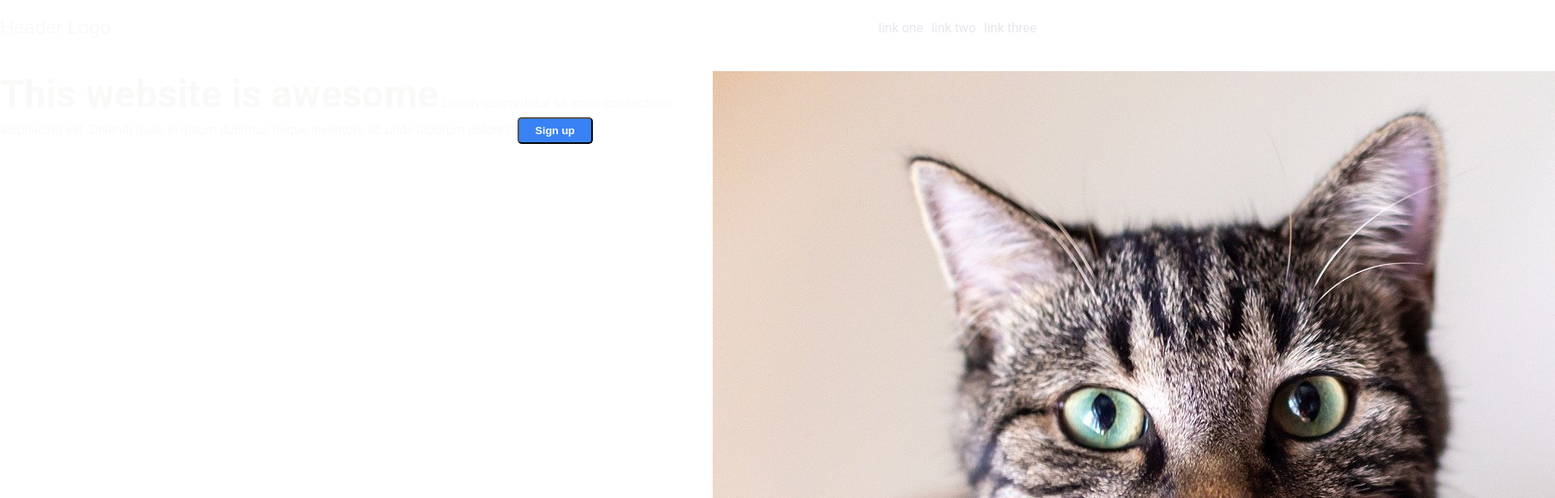
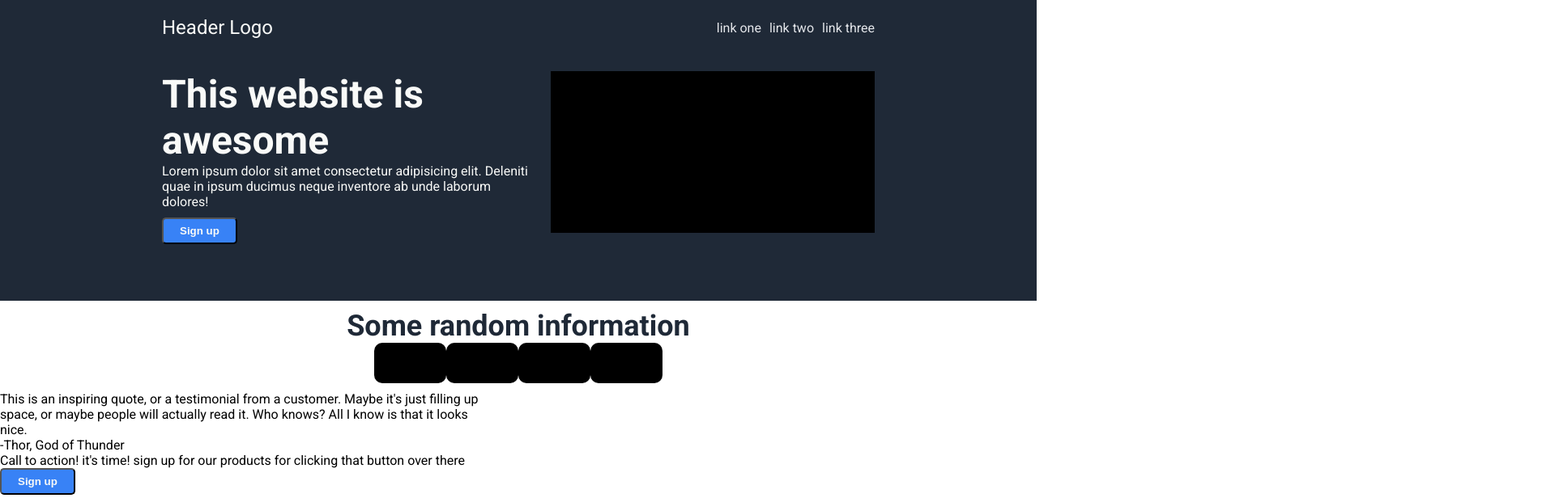
Before and after one commit to ghanishtpareek/landing_page, a plain HTML site: page index.html in a window 1280 px wide. Shown: the top 616 px of the page at 81% size, 1920 px wide, since content can reach past the window. Drawn offline with Linux system fonts and the light colour scheme.

Commit message:
added testimonial section and sign up reminder section

```diff
--- a/index.html
+++ b/index.html
@@ -5,8 +5,13 @@
     <meta name="viewport" content="width=device-width, initial-scale=1.0">
     <title>Homepage</title>
     <link rel="stylesheet" href="./style.css">
+    <style>
+        @import url('https://fonts.googleapis.com/css2?family=Roboto:ital,wght@0,100;0,300;0,400;0,500;0,700;0,900;1,100;1,300;1,400;1,500;1,700;1,900&display=swap');
+        </style>
 </head>
+
 <body>
+    <div class="upper">
         <div class="header">
             <span class="header logo">Header Logo</span>
             <ul class="header links">
@@ -15,16 +20,48 @@
                 <li>link three</li>
             </ul>
         </div>
-
         <div class="main-section">
-        <div>
-            <span class="main-text">This website is awesome</span> Lorem ipsum dolor sit amet consectetur adipisicing elit. Deleniti quae in ipsum ducimus neque inventore ab unde laborum dolores!
+            <div class="text">
+                <span class="main-text">This website is awesome</span>
+                <div class="subtext">Lorem ipsum dolor sit amet consectetur adipisicing elit. Deleniti quae in ipsum ducimus neque inventore ab unde laborum dolores!</div>
+                <div class="sign-up">
                     <button>Sign up</button>
                 </div>
-        <div class="main-image">
-            <img src="./images/simba-8618301_1920.jpg" alt="image of a black cat">
+            </div>
+            <img src="./images/maxresdefault.jpg" alt="image of a black cat" class="main-image">
         </div>
     </div>
 
+    <div class="info-section">
+        <div class="info-text">
+            Some random information
+        </div>
+        <div class="info-graphics">
+            <img class="image1" src="./images/maxresdefault.jpg" alt="blank image">
+            <img class="image2" src="./images/maxresdefault.jpg" alt="blank image">
+            <img class="image3" src="./images/maxresdefault.jpg" alt="blank image">
+            <img class="image4" src="./images/maxresdefault.jpg" alt="blank image">
+        </div>
+    </div>
+
+    <div class="testimonial">
+        <div class="testimonial text">
+                This is an inspiring quote, or a testimonial from a customer. Maybe it's just filling up space, or maybe people will actually
+                read it. Who knows? All I know is that it looks nice.
+        </div>
+        <div class="testimonial reviewer">
+            <span>-Thor, God of Thunder</span>
+        </div>
+    </div>
+
+    <div>
+        <div>
+            Call to action! it's time!
+            sign up for our products for clicking that button over there
+        </div>
+        <button>
+            Sign up
+        </button>
+    </div>
 </body>
 </html>
--- a/style.css
+++ b/style.css
@@ -1,11 +1,8 @@
-html{
-    font-family: 'Roboto';
-}
-
 body{
     display: flex;
     flex-direction:column;
     margin:0;
+    font-family: 'Roboto';
     /* background-color: pink; */
 }
 
@@ -17,9 +14,13 @@ body{
     padding-left:200px;
     padding-right:200px;
 }
+.header,
+.header.logo,
+.main-section{
+    color:#F9FAF8;
+}
 
 .header{
-    color: white;
     display:flex;
     justify-content: space-between;
     align-items: center;
@@ -27,7 +28,6 @@ body{
 }
 
 .header.logo{
-    color:#F9FAF8;
     font-size: 24px;
 }
 
@@ -45,7 +45,6 @@ body{
     gap:20px;
     margin-bottom:60px;
     margin-top:20px;
-    color:#F9FAF8;
 }
 
 .main-text{
@@ -76,8 +75,28 @@ button{
     font-weight:bold
 }
 
+.info-section{
+    margin:10px 0;
+}
+
 .info-section .info-text{
     font-weight:bold;
     font-size: 36px;
     color:#1f2937;
+    text-align: center;
 }
+
+.info-graphics{
+    align-items: center;
+    justify-content: center;
+    display:flex;
+}
+.image1,
+.image2,
+.image3,
+.image4{
+    border-radius: 10px;
+    width:auto;
+    height:50px;
+
+}
```
Lines whose indentation alone changed are shown as unchanged.
